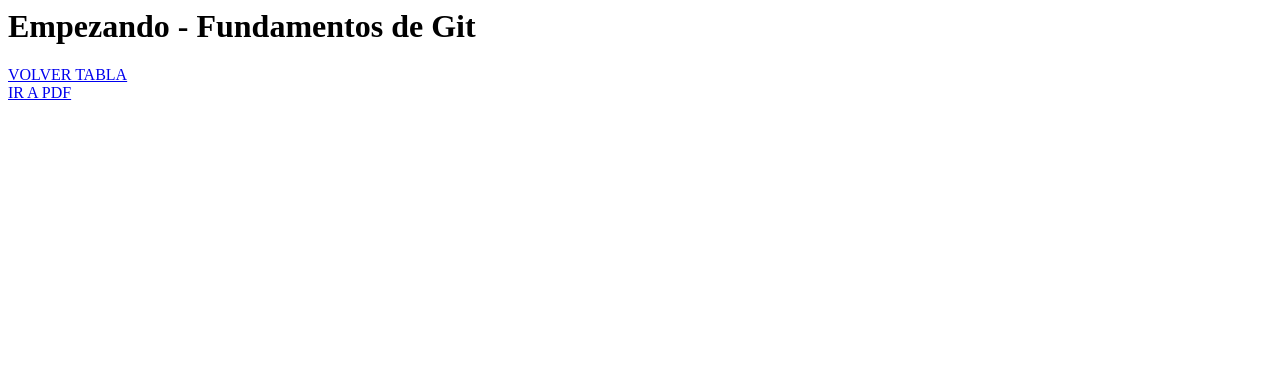
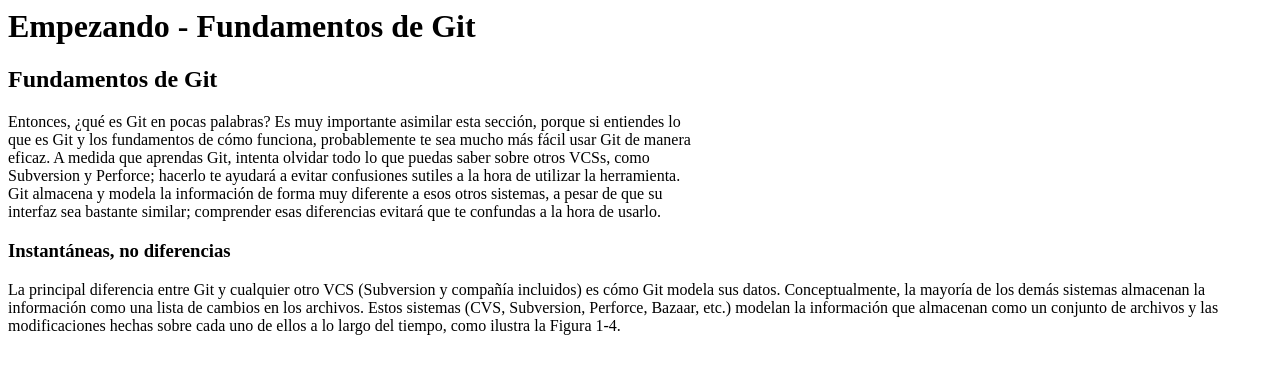
Before and after one commit to edmon0696/Parcial1, a plain HTML site: page index.html in a window 1280 px wide. Drawn offline with Linux system fonts and the light colour scheme.

Commit message:
Dando estructura al index

```diff
--- a/index.html
+++ b/index.html
@@ -5,8 +5,13 @@
 <BODY>
 <h1>Empezando - Fundamentos de Git </h1>
 
+<h2>Fundamentos de Git</h2>
 
-<a href="tabla/mitable.html">VOLVER TABLA </a> </br>
-<a href="tabla/computador.pdf">IR A PDF </a>
+<dt>Entonces, ¿qué es Git en pocas palabras? Es muy importante asimilar esta sección, porque si entiendes lo </dt> <dt>que es Git y los fundamentos de cómo funciona, probablemente te sea mucho más fácil usar Git de manera</dt> <dt>eficaz. A medida que aprendas Git, intenta olvidar todo lo que puedas saber sobre otros VCSs, como</dt> <dt>Subversion y Perforce; hacerlo te ayudará a evitar confusiones sutiles a la hora de utilizar la herramienta.</dt> <dt>Git almacena y modela la información de forma muy diferente a esos otros sistemas, a pesar de que su</dt> <dt>interfaz sea bastante similar; comprender esas diferencias evitará que te confundas a la hora de usarlo.</dt>
+
+<h3>Instantáneas, no diferencias </h3>
+La principal diferencia entre Git y cualquier otro VCS (Subversion y compañía incluidos) es cómo Git modela sus datos. Conceptualmente, la mayoría de los demás sistemas almacenan la información como una lista de cambios en los archivos. Estos sistemas (CVS, Subversion, Perforce, Bazaar, etc.) modelan la información que almacenan como un conjunto de archivos y las modificaciones hechas sobre cada uno de ellos a lo largo del tiempo, como ilustra la Figura 1-4.
+
+
 </BODY>
 </HTML>
```
Also changed, not shown: imagenes/foto1.jpg, imagenes/foto2.jpg, imagenes/foto3.jpg.
